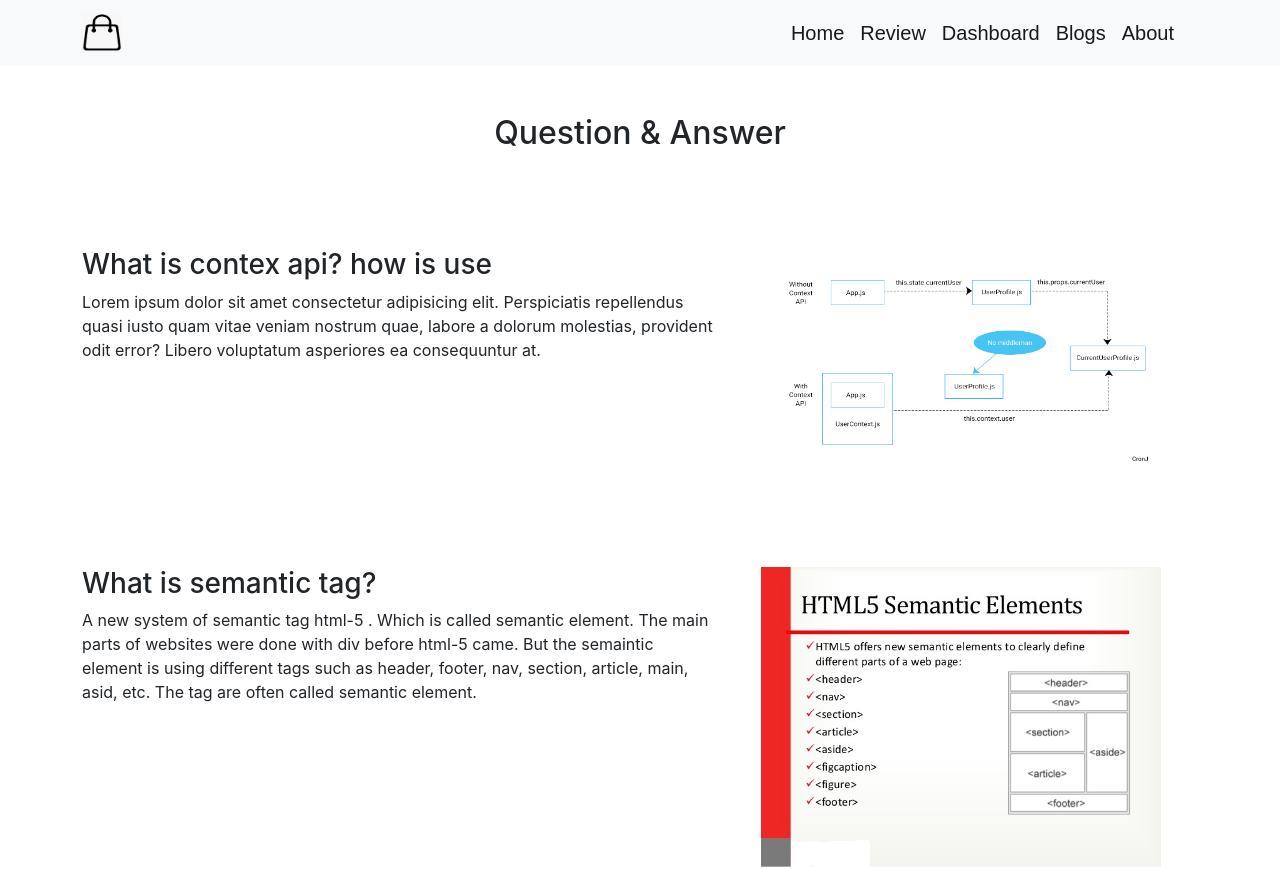
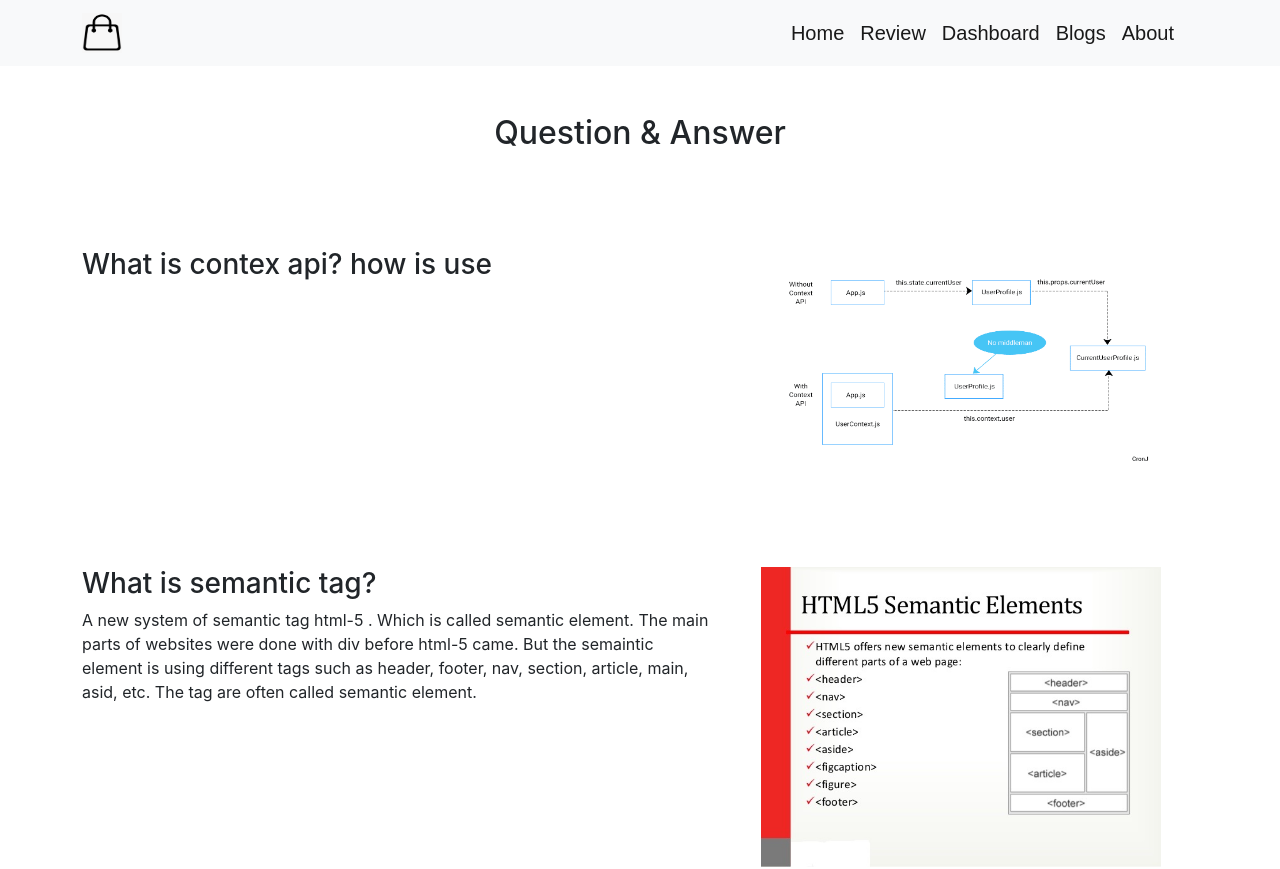
Before and after one commit to prosaiful37/product-analysis-website, a React (Create React App) app: page /blogs in a window 1280 px wide. Shown: the top 869 px of the page. Built offline with nearby package versions, Linux system fonts and the light colour scheme.

Commit message:
hooks add

```diff
--- a/package.json
+++ b/package.json
@@ -10,6 +10,7 @@
     "react-dom": "^18.0.0",
     "react-router-dom": "^6.3.0",
     "react-scripts": "5.0.0",
+    "recharts": "^2.1.9",
     "web-vitals": "^2.1.4"
   },
   "scripts": {
--- a/src/components/Blogs/Blogs.js
+++ b/src/components/Blogs/Blogs.js
@@ -9,7 +9,7 @@ const Blogs = () => {
                 <div className='col-lg-7'>
                     <div className='question-1 my-5'>
                         <h3>What is contex api? how is use</h3>
-                        <p>Lorem ipsum dolor sit amet consectetur adipisicing elit. Perspiciatis repellendus quasi iusto quam vitae veniam nostrum quae, labore a dolorum molestias, provident odit error? Libero voluptatum asperiores ea consequuntur at.</p>
+                        <p></p>
                     </div>
                 </div>
                 <div className='col-lg-5'>
--- /dev/null
+++ b/src/components/Hooks/useReview.js
@@ -0,0 +1,14 @@
+import React, { useEffect, useState } from 'react';
+
+const useReview = () => {
+    const [reviews, setReviews] =  useState([]);
+
+    useEffect( () => {
+        fetch('review.json')
+        .then(res => res.json())
+        .then(data => setReviews(data))
+    },[])
+    return [reviews, setReviews]
+};
+
+export default useReview;
--- a/src/components/Review/Review.js
+++ b/src/components/Review/Review.js
@@ -1,14 +1,9 @@
 import React, { useEffect, useState } from 'react';
+import useReview from '../Hooks/useReview';
 import Reviews from '../productReview/Reviews';
 
 const Review = () => {
-    const [reviews, setReviews] =  useState([]);
-
-    useEffect(() => {
-        fetch('review.json')
-        .then(res => res.json())
-        .then(data => setReviews(data))
-    },[])
+    const [reviews, setReviews] = useReview();
 
     return (
         <div>
```
Also changed, not shown: 1 other file (tests, documents, lock files or other folders).
